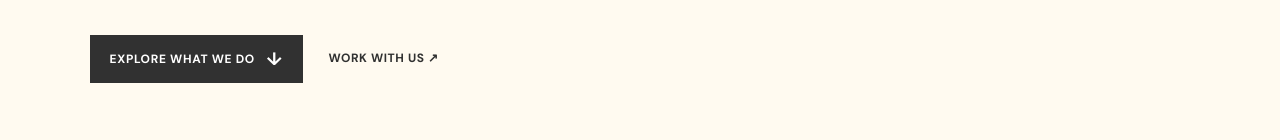
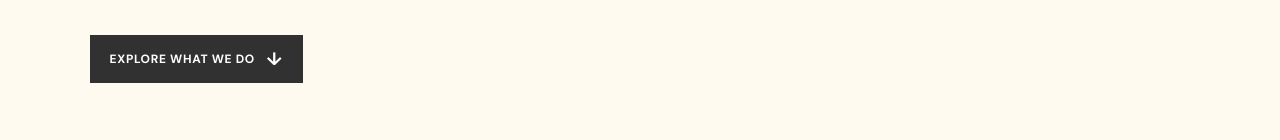
Before and after one commit to CelestialFun94/L-S-Website-build, a website: page public/index.html in a window 1280 px wide. Shown: the part 658-798 px from the top of the page. Drawn offline with nearby package versions, Linux system fonts and the light colour scheme.

Commit message:
Remove hero contact link

```diff
--- a/public/index.html
+++ b/public/index.html
@@ -50,7 +50,6 @@
           <p class="hero-text">Love &amp; Sunshine helps artists and songwriters build meaningful careers through focused management, thoughtful publishing, and rooms made for great songs.</p>
           <div class="hero-actions">
             <a class="button" href="#services">Explore what we do <span aria-hidden="true">↓</span></a>
-            <a class="text-link" href="#contact">Work with us <span aria-hidden="true">↗</span></a>
           </div>
         </div>
         <div class="hero-marquee" aria-hidden="true"><span>CARE FOR THE CRAFT</span><i>✦</i><span>CLARITY FOR THE CAREER</span><i>✦</i></div>
```
